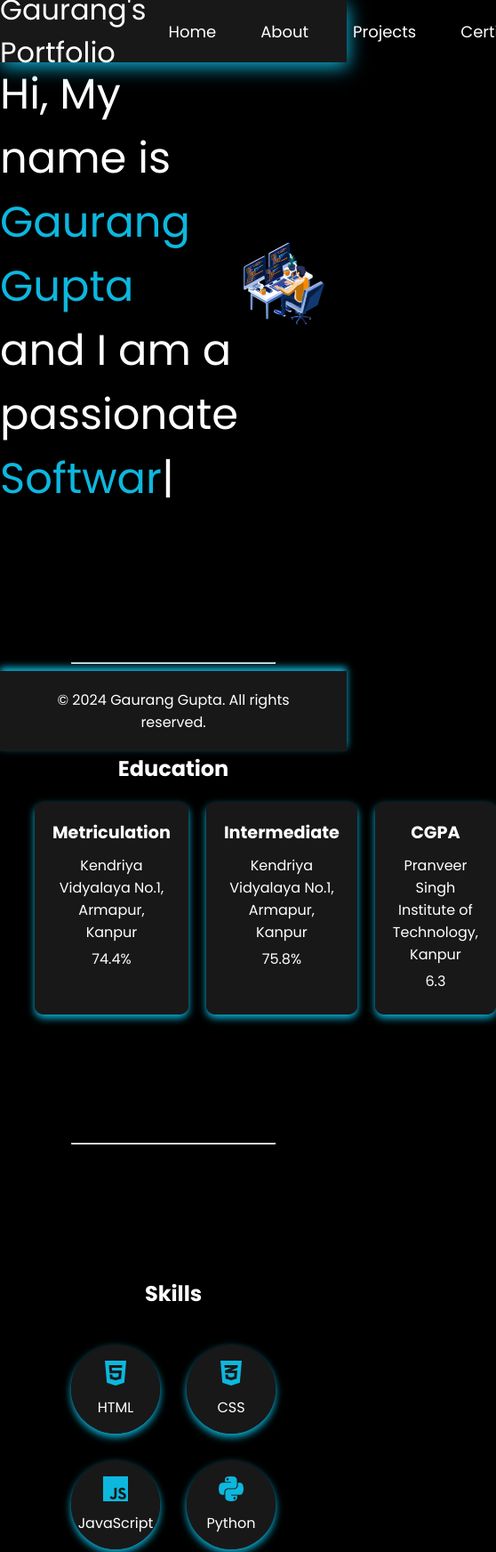
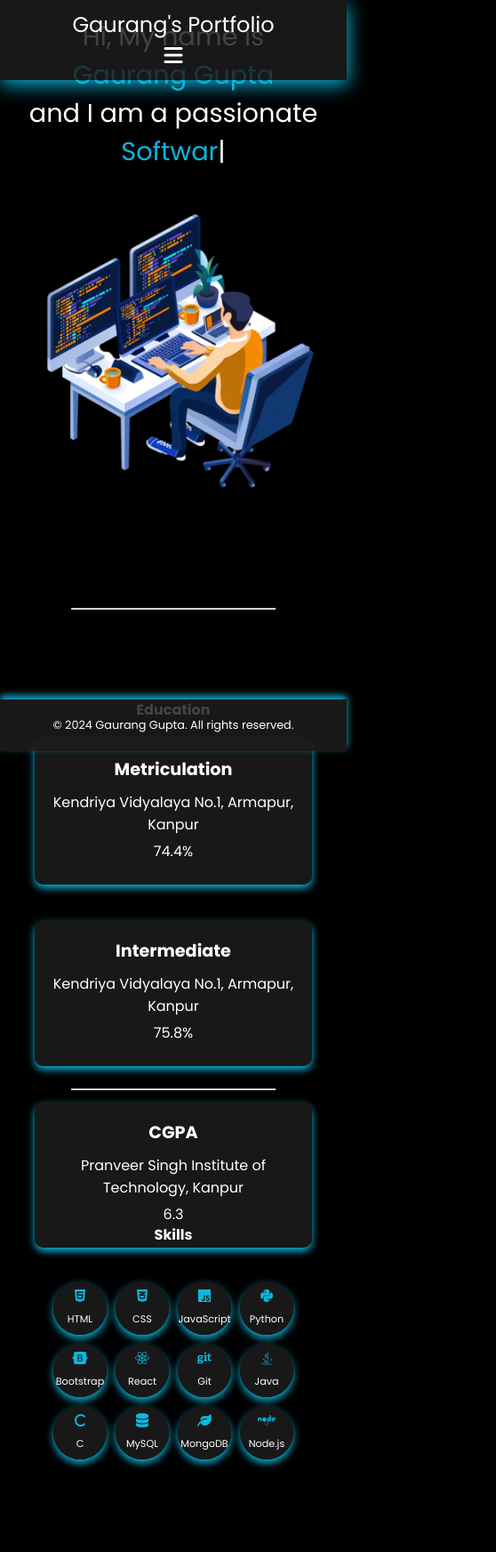
Before and after one commit to GaurangGupta02/Portfolio, a plain HTML site: page index.html in a window 390 px wide. Shown: the top 1744 px of the page at 89% size, 558 px wide, since content can reach past the window. Drawn offline with nearby package versions, Linux system fonts and the light colour scheme.

Commit message:
Update style.css

```diff
--- a/style.css
+++ b/style.css
@@ -1,13 +1,13 @@
 :root {
-    --primary-color: rgb(13, 183, 221); /* Default blue shade */
+    --primary-color: rgb(13, 183, 221);
     --background-color: black;
     --text-color: white;
-    --secondary-background: rgba(31, 29, 29, 0.833); /* New variable for rgba(31, 29, 29, 0.833) */
+    --secondary-background: rgba(31, 29, 29, 0.833);
 }
 [data-theme="light"] {
     --background-color: white;
     --text-color: black;
-    --secondary-background: rgb(249, 246, 230); /* Updated color for light theme */
+    --secondary-background: rgb(249, 246, 230);
 }
 html {
     scroll-behavior: smooth;
@@ -31,7 +31,7 @@ nav {
     top: 0;
     width: 100%;
     z-index: 1000;
-    background-color: var(--secondary-background); /* Updated to use CSS variable */
+    background-color: var(--secondary-background);
     height: 70px;
     box-shadow: var(--primary-color) 0.5px 5px 20px;
 }
@@ -90,7 +90,7 @@ nav ul li a:hover::after {
     position: absolute;
     top: 100%;
     right: 0;
-    background-color: var(--secondary-background); /* Updated to use CSS variable */
+    background-color: var(--secondary-background);
     border-radius: 5px;
     box-shadow: 0 4px 8px rgba(0, 0, 0, 0.3);
     padding: 10px;
@@ -116,7 +116,7 @@ nav ul li a:hover::after {
 .color-option.default { background-color: rgb(13, 183, 221); }
 .color-option.pink { background-color: pink; }
 .color-option.violet { background-color: violet; }
-.color-option.pastel-green { background-color: #77dd77; } /* Pastel green */
+.color-option.pastel-green { background-color: #77dd77; }
 .theme-toggle {
     font-size: 1.5rem;
     cursor: pointer;
@@ -182,7 +182,7 @@ hr {
     margin-top: 20px;
 }
 .box1, .box2, .box3 {
-    background-color: var(--secondary-background); /* Updated to use CSS variable */
+    background-color: var(--secondary-background);
     padding: 20px;
     border-radius: 10px;
     box-shadow: 0 4px 8px var(--primary-color);
@@ -235,7 +235,7 @@ hr {
 .skill-circle {
     width: 100px;
     height: 100px;
-    background-color: var(--secondary-background); /* Updated to use CSS variable */
+    background-color: var(--secondary-background);
     border-radius: 50%;
     display: flex;
     flex-direction: column;
@@ -290,7 +290,7 @@ hr {
     margin-top: 20px;
 }
 .fourth .box1, .fourth .box2, .fourth .box3 {
-    background-color: var(--secondary-background); /* Updated to use CSS variable */
+    background-color: var(--secondary-background);
     padding: 20px;
     border-radius: 10px;
     box-shadow: 0 4px 8px var(--primary-color);
@@ -351,7 +351,7 @@ hr {
     flex-wrap: wrap;
 }
 .fifth .box1, .fifth .box2, .fifth .box3 {
-    background-color: var(--secondary-background); /* Updated to use CSS variable */
+    background-color: var(--secondary-background);
     padding: 20px;
     border-radius: 10px;
     box-shadow: 0 4px 8px var(--primary-color);
@@ -402,7 +402,7 @@ hr {
     width: 100%;
 }
 .resume-container {
-    background-color: var(--secondary-background); /* Updated to use CSS variable */
+    background-color: var(--secondary-background);
     padding: 40px;
     border-radius: 10px;
     box-shadow: 0 4px 8px var(--primary-color);
@@ -470,7 +470,7 @@ hr {
     justify-content: space-between;
     gap: 40px;
     margin-top: 20px;
-    background-color: var(--secondary-background); /* Updated to use CSS variable */
+    background-color: var(--secondary-background);
     padding: 40px;
     border-radius: 10px;
     box-shadow: 0 4px 8px var(--primary-color);
@@ -510,13 +510,6 @@ hr {
 .social-links a:hover {
     color: var(--primary-color);
 }
-.contact-details p a.email-link {
-    color: var(--text-color);
-    text-decoration: none;
-    display: flex;
-    align-items: center;
-    gap: 10px;
-}
 .contact-form {
     flex: 1;
     text-align: left;
@@ -534,7 +527,7 @@ hr {
 }
 .contact-form input::placeholder,
 .contact-form textarea::placeholder {
-    color: rgba(0, 0, 0, 0.7); /* Black placeholder text in light theme */
+    color: rgba(0, 0, 0, 0.7);
 }
 .contact-form button {
     background-color: var(--primary-color);
@@ -552,7 +545,7 @@ hr {
     transform: translateY(-5px);
 }
 footer {
-    background-color: var(--secondary-background); /* Updated to use CSS variable */
+    background-color: var(--secondary-background);
     padding: 20px 0;
     text-align: center;
     box-shadow: 0 -4px 8px var(--primary-color);
@@ -584,3 +577,177 @@ footer .social-links a {
 footer .social-links a:hover {
     color: var(--primary-color);
 }
+.contact-details p a.email-link {
+color: var(--text-color);
+text-decoration: none;
+display: flex;
+align-items: center;
+gap: 10px;
+}
+@media (max-width: 1200px) {
+    .first {
+        flex-direction: column;
+        text-align: center;
+    }
+    .leftsection {
+        font-size: 2.5rem;
+        margin: 20px 0;
+    }
+    .rightsection img {
+        width: 60%;
+        margin: 20px 0;
+    }
+    .box {
+        flex-direction: column;
+        align-items: center;
+    }
+    .box1, .box2, .box3 {
+        width: 80%;
+        margin-bottom: 20px;
+    }
+    .skills-container {
+        gap: 20px;
+    }
+    .skill-circle {
+        width: 80px;
+        height: 80px;
+    }
+    .skill-circle i {
+        font-size: 1.5rem;
+    }
+    .skill-circle p {
+        font-size: 0.9rem;
+    }
+    .contact-container {
+        flex-direction: column;
+        gap: 20px;
+    }
+    .contact-details, .contact-form {
+        width: 100%;
+    }
+}
+@media (max-width: 768px) {
+    nav {
+        flex-direction: column;
+        height: auto;
+        padding: 10px 0;
+    }
+    nav ul {
+        flex-direction: column;
+        align-items: center;
+        margin-top: 10px;
+    }
+    nav ul li {
+        margin: 10px 0;
+    }
+    .left {
+        font-size: 1.5rem;
+    }
+    .leftsection {
+        font-size: 2rem;
+    }
+    .rightsection img {
+        width: 80%;
+    }
+    .second h1, .third h1, .fourth h1, .fifth h1, .sixth h1, .seventh h1 {
+        font-size: 1.2rem;
+    }
+    .box1, .box2, .box3 {
+        width: 90%;
+    }
+    .skills-container {
+        gap: 15px;
+    }
+    .skill-circle {
+        width: 70px;
+        height: 70px;
+    }
+    .skill-circle i {
+        font-size: 1.2rem;
+    }
+    .skill-circle p {
+        font-size: 0.8rem;
+    }
+    .contact-container {
+        padding: 20px;
+    }
+    .contact-details h2 {
+        font-size: 1.2rem;
+    }
+    .contact-details p {
+        font-size: 0.9rem;
+    }
+    .contact-form input, .contact-form textarea {
+        padding: 8px;
+    }
+    .contact-form button {
+        padding: 8px 16px;
+    }
+    footer p {
+        font-size: 0.9rem;
+    }
+}
+@media (max-width: 480px) {
+    .leftsection {
+        font-size: 1.8rem;
+    }
+    .rightsection img {
+        width: 90%;
+    }
+    .second h1, .third h1, .fourth h1, .fifth h1, .sixth h1, .seventh h1 {
+        font-size: 1rem;
+    }
+    .box1, .box2, .box3 {
+        width: 100%;
+    }
+    .skills-container {
+        gap: 10px;
+    }
+    .skill-circle {
+        width: 60px;
+        height: 60px;
+    }
+    .skill-circle i {
+        font-size: 1rem;
+    }
+    .skill-circle p {
+        font-size: 0.7rem;
+    }
+    .contact-container {
+        padding: 15px;
+    }
+    .contact-details h2 {
+        font-size: 1rem;
+    }
+    .contact-details p {
+        font-size: 0.8rem;
+    }
+    .contact-form input, .contact-form textarea {
+        padding: 6px;
+    }
+    .contact-form button {
+        padding: 6px 12px;
+    }
+    footer p {
+        font-size: 0.8rem;
+    }
+}
+.nav-toggle {
+    display: none;
+    font-size: 1.5rem;
+    cursor: pointer;
+    color: var(--text-color);
+}
+@media (max-width: 768px) {
+    .nav-toggle {
+        display: block;
+    }
+    .right ul {
+        display: none;
+        flex-direction: column;
+        width: 100%;
+    }
+    .right ul.active {
+        display: flex;
+    }
+}
```
